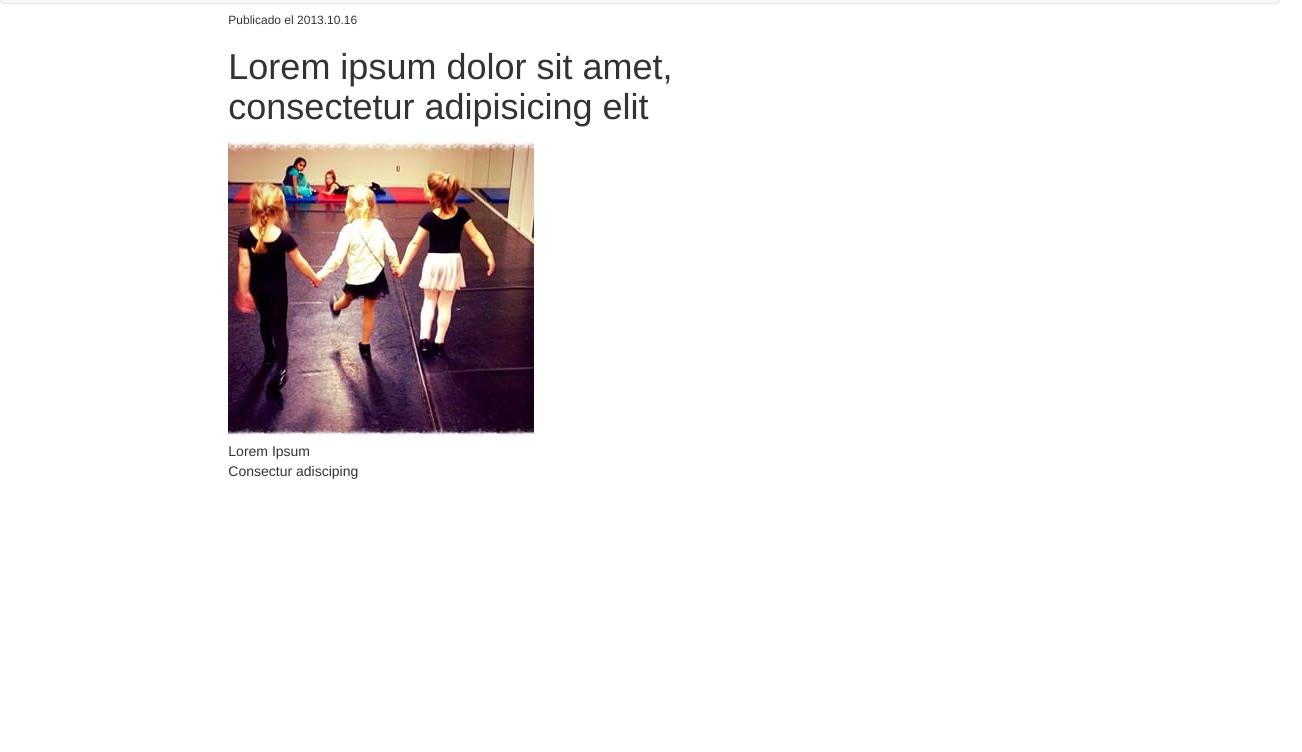
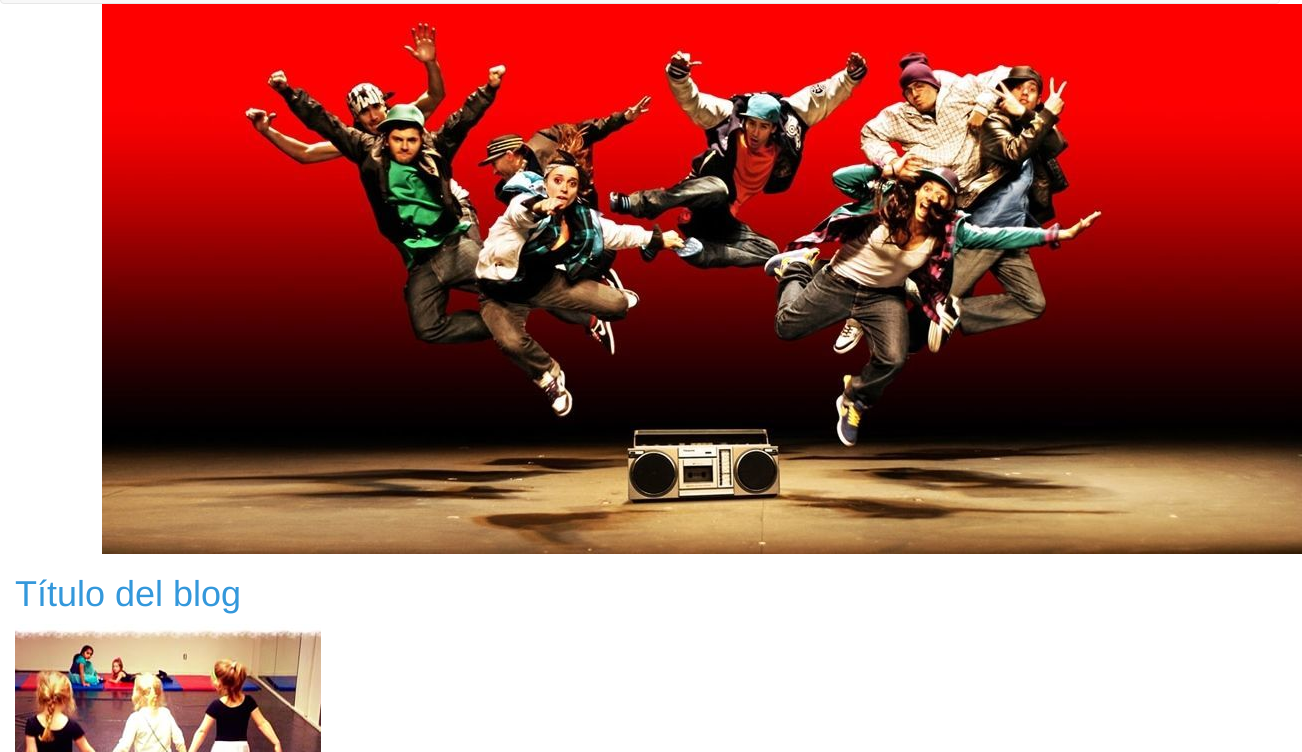
Before and after one commit to CelesteSuarez/EscueladeDanza, a plain HTML site: page blog.html in a window 1280 px wide. Shown: the part 48-800 px from the top of the page, 1302 px wide, since content can reach past the window. Drawn offline with nearby package versions, Linux system fonts and the light colour scheme.

Commit message:
Mejoré banner del blog

```diff
--- a/blog.html
+++ b/blog.html
@@ -30,29 +30,27 @@
 		    </div><!--navbar-collapse-->
 		  </div><!-- container-fluid -->
 		</nav>
-			<div id="blog"><!--INICIO:nosotros-->
-				<div class="container-fluid">
-					<div class="contenido">
-						<div class="row">
-							<div class="col-md-2">
-								<div class="content">
-								</div>
-							</div>
-							<div class="col-md-5"><!--INICIO:col-->
-							<div class="content"><!--INICIO:content-->
-								<h6 class="text-gray">Publicado el 2013.10.16</h6>
-								<h1 class="text-celeste">Lorem ipsum dolor sit amet, consectetur adipisicing elit</h1>
-								<div class="persona"><!--INICIO:persona-->
-								<img src="img/danceprueba.jpg">
-								<div class="texto-persona">
-									<ul>
-										<li class="text-celeste">Lorem Ipsum</li>
-										<li class="text-gray">Consectur adisciping</li>
-									</ul>
-								</div>
-								</div><!--END:persona-->
 
-			</div><!--END:blog-->
+		<div id="blog">
+			<div class="banner-blog">
+			<img src="img/urbandance.jpg">
+			</div>
+			<div class="container-fluid">
+				<div class="row">
+					<div class="col-md-8">
+						<div class="content">
+							<h1 class="text-celeste">Título del blog</h1>
+							<img src="img/danceprueba.jpg">
+							<ul>
+								<li>Lorem Ipsum</li>
+								<li>Consecutur</li>
+							</ul>
+						</div>
+					</div>
+					<div class="col-md-4"></div>
+				</div>
+			</div>
+		</div>
 			<script src="https://ajax.googleapis.com/ajax/libs/jquery/1.11.2/jquery.min.js"></script>
 			<script src="javascripts/b3/collapse.js"></script>
 			<script src="javascripts/b3/transition.js"></script>
--- a/stylesheets/includes/_utilities.scss
+++ b/stylesheets/includes/_utilities.scss
@@ -11,3 +11,11 @@
 .serif{
 	font-family: serif;
 }
+
+.text-celeste{
+	color: #3498db;
+}
+
+.text-gray{
+	color:gray;
+}
--- a/stylesheets/views/_home.scss
+++ b/stylesheets/views/_home.scss
@@ -86,6 +86,11 @@ li{
   }
 
 
+.banner-blog {
+  width: 84%;
+  margin: 0 auto;
+ }
+
 /*Footer*/
 
 .footer{
```
Also changed, not shown: stylesheets/main.css, 1 other file.
